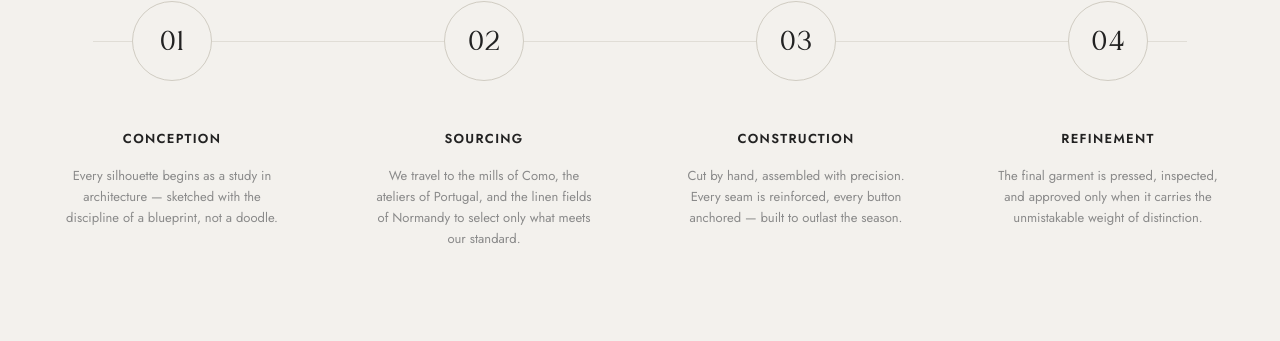
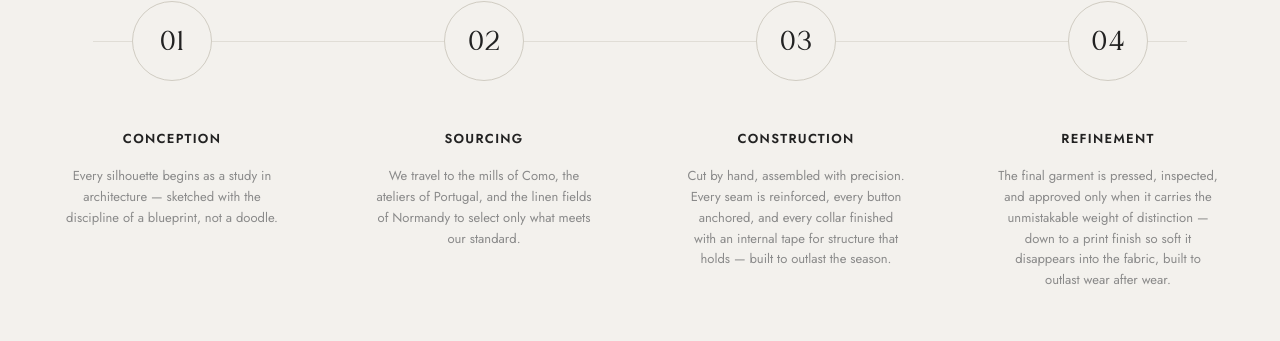
Before and after one commit to atharxv/KSM, a Next.js app: page /atelier in a window 1280 px wide. Shown: the part 1886-2227 px from the top of the page. Built offline with nearby package versions, Linux system fonts and the light colour scheme.

Commit message:
feat: add craftsmanship copy for collar and print finish

```diff
--- a/app/components/Atelier/Atelier.tsx
+++ b/app/components/Atelier/Atelier.tsx
@@ -40,12 +40,12 @@ export default function Atelier() {
     {
       number: '03',
       title: 'Construction',
-      desc: 'Cut by hand, assembled with precision. Every seam is reinforced, every button anchored — built to outlast the season.'
+      desc: 'Cut by hand, assembled with precision. Every seam is reinforced, every button anchored, and every collar finished with an internal tape for structure that holds — built to outlast the season.'
     },
     {
       number: '04',
       title: 'Refinement',
-      desc: 'The final garment is pressed, inspected, and approved only when it carries the unmistakable weight of distinction.'
+      desc: 'The final garment is pressed, inspected, and approved only when it carries the unmistakable weight of distinction — down to a print finish so soft it disappears into the fabric, built to outlast wear after wear.'
     }
   ];
 
--- a/app/components/ProductDetail/ProductDetail.tsx
+++ b/app/components/ProductDetail/ProductDetail.tsx
@@ -263,6 +263,7 @@ export default function ProductDetail({ handle }: ProductDetailProps) {
                 <li>Crown monogram emblem</li>
                 <li>Relaxed structured fit</li>
                 <li>Ribbed crew neck, cuffs and hem</li>
+                <li>Reinforced inner collar tape for structure and lasting shape</li>
               </ul>
               <h4>Care Instructions</h4>
               <ul>
@@ -273,7 +274,7 @@ export default function ProductDetail({ handle }: ProductDetailProps) {
                 <li>Do not dry clean</li>
                 <li>Wash with similar colours</li>
               </ul>
-              <p style={{ marginTop: '12px', fontSize: '13px', lineHeight: '1.6' }}>We recommend handling the garment with care and avoiding aggressive washing or treatment processes that could damage it.</p>
+              <p style={{ marginTop: '12px', fontSize: '13px', lineHeight: '1.6' }}>Every print is finished to a soft, fabric-like touch — never thick or plastic — built to move and wash with the garment for years. We recommend handling the garment with care and avoiding aggressive washing or treatment processes that could damage it.</p>
             </div>
           )}
           {activeTab === 'size' && (
```
Also changed, not shown: 2 other files (tests, documents, lock files or other folders).
